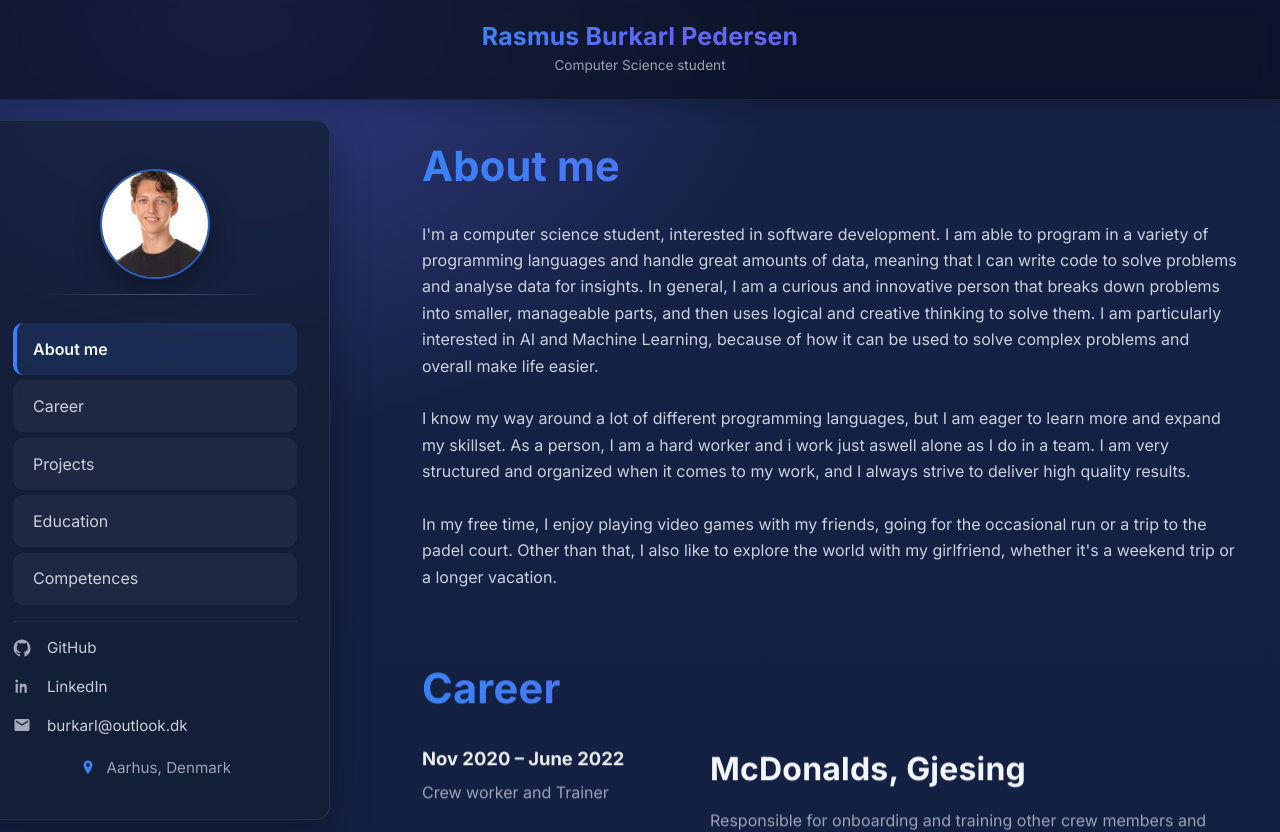
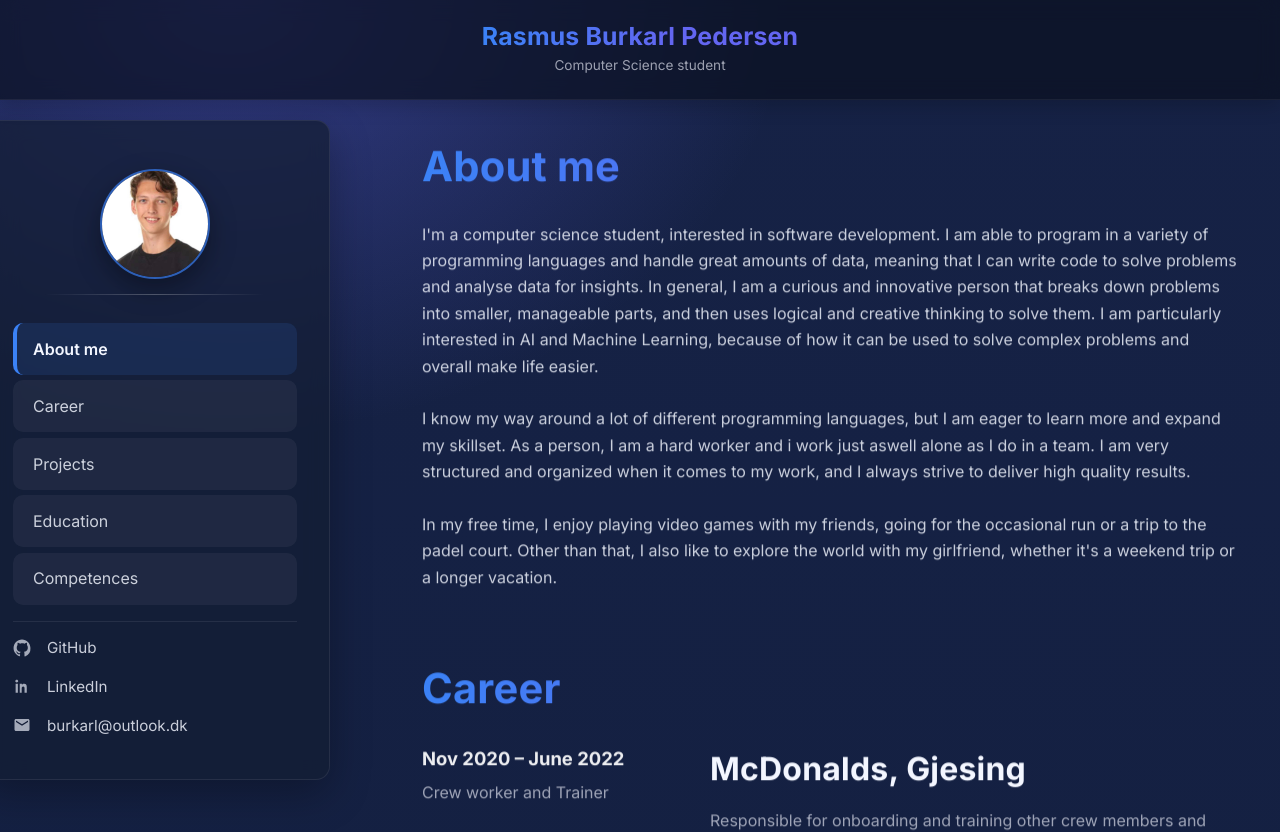
Before and after one commit to Rpede22/Website, a React (Vite) app: page / in a window 1280 px wide. Shown: the top 832 px of the page. Built offline with nearby package versions, Linux system fonts and the light colour scheme.

Commit message:
finishing touches

```diff
--- a/src/styles/app.css
+++ b/src/styles/app.css
@@ -33,7 +33,7 @@ html {
   --header-height: 100px;
 
   /* Colors (blue/indigo theme) */
-  --accent: #3b82f6;   /* blue */
+  --accent: #3b82f6; /* blue */
   --accent-2: #6366f1; /* indigo */
 
   --accent-rgb: 59, 130, 246;
@@ -65,9 +65,16 @@ body {
   color: var(--text-secondary);
 
   /* Background (same layout, just blue/indigo hues) */
-  background:
-    radial-gradient(900px 700px at 18% 0%, rgba(var(--accent-2-rgb), 0.38), transparent 62%),
-    radial-gradient(900px 700px at 92% 28%, rgba(var(--accent-rgb), 0.26), transparent 62%),
+  background: radial-gradient(
+      900px 700px at 18% 0%,
+      rgba(var(--accent-2-rgb), 0.38),
+      transparent 62%
+    ),
+    radial-gradient(
+      900px 700px at 92% 28%,
+      rgba(var(--accent-rgb), 0.26),
+      transparent 62%
+    ),
     linear-gradient(180deg, #162246 0%, #101c38 55%, #0b162b 100%);
 }
 
@@ -86,7 +93,7 @@ body {
    ========================= */
 .site-header {
   height: var(--header-height);
-  background: rgba(10, 16, 32, 0.70);
+  background: rgba(10, 16, 32, 0.7);
   backdrop-filter: blur(10px);
   -webkit-backdrop-filter: blur(10px);
 
@@ -150,13 +157,14 @@ body {
 
   position: fixed;
   top: var(--sidebar-top);
+  bottom: 20px; /* keep sidebar inside viewport */
+
   left: calc(
     (100vw - min(var(--page-width), (100% - var(--page-padding)))) / 2 -
       var(--sidebar-nudge-left)
   );
 
-  height: calc(100vh - var(--sidebar-top) - 20px);
-  overflow-y: auto;
+  overflow: hidden; /* ensures rounded corners always clip scroll content */
 }
 
 .sidebar .profile {
@@ -193,7 +201,8 @@ body {
   text-decoration: none;
   border-radius: 10px;
 
-  transition: transform 120ms ease, background 160ms ease, border-color 160ms ease;
+  transition: transform 120ms ease, background 160ms ease,
+    border-color 160ms ease;
 }
 
 .sidebar nav a:hover {
@@ -379,7 +388,7 @@ section h2 {
 
   color: rgba(255, 255, 255, 0.9);
   border: 1px solid rgba(var(--accent-rgb), 0.35);
-  background: rgba(var(--accent-rgb), 0.10);
+  background: rgba(var(--accent-rgb), 0.1);
 }
 
 .project-link {
@@ -411,7 +420,6 @@ section h2 {
     no-repeat center / contain;
 }
 
-
 /* =========================
    Scroll-in reveal animations
    ========================= */
@@ -430,12 +438,6 @@ section h2 {
 /* =========================
    Sidebar: fixed photo + scrollable content
    ========================= */
-
-.sidebar {
-  display: flex;
-  flex-direction: column;
-  height: calc(100vh - 100px); /* header is 100px */
-}
 
 /* Fixed photo area */
 .sidebar-top {
@@ -460,9 +462,10 @@ section h2 {
   );
 }
 
-/* Scrollable section */
+/* Scrollable section (scroll happens here, not on the rounded container) */
 .sidebar-scroll {
-  flex: 1;
+  flex: 1 1 auto;
+  min-height: 0; /* IMPORTANT: allows flex child to scroll */
   overflow-y: auto;
   padding: 1rem;
 }
@@ -488,7 +491,6 @@ section h2 {
     height: 90px;
   }
 }
-
 
 @media (prefers-reduced-motion: reduce) {
   .reveal {
@@ -517,8 +519,10 @@ section h2 {
     position: relative;
     left: 0;
     top: 0;
+    bottom: auto;
     width: 100%;
     height: auto;
+    overflow: hidden;
   }
 
   main {
```
